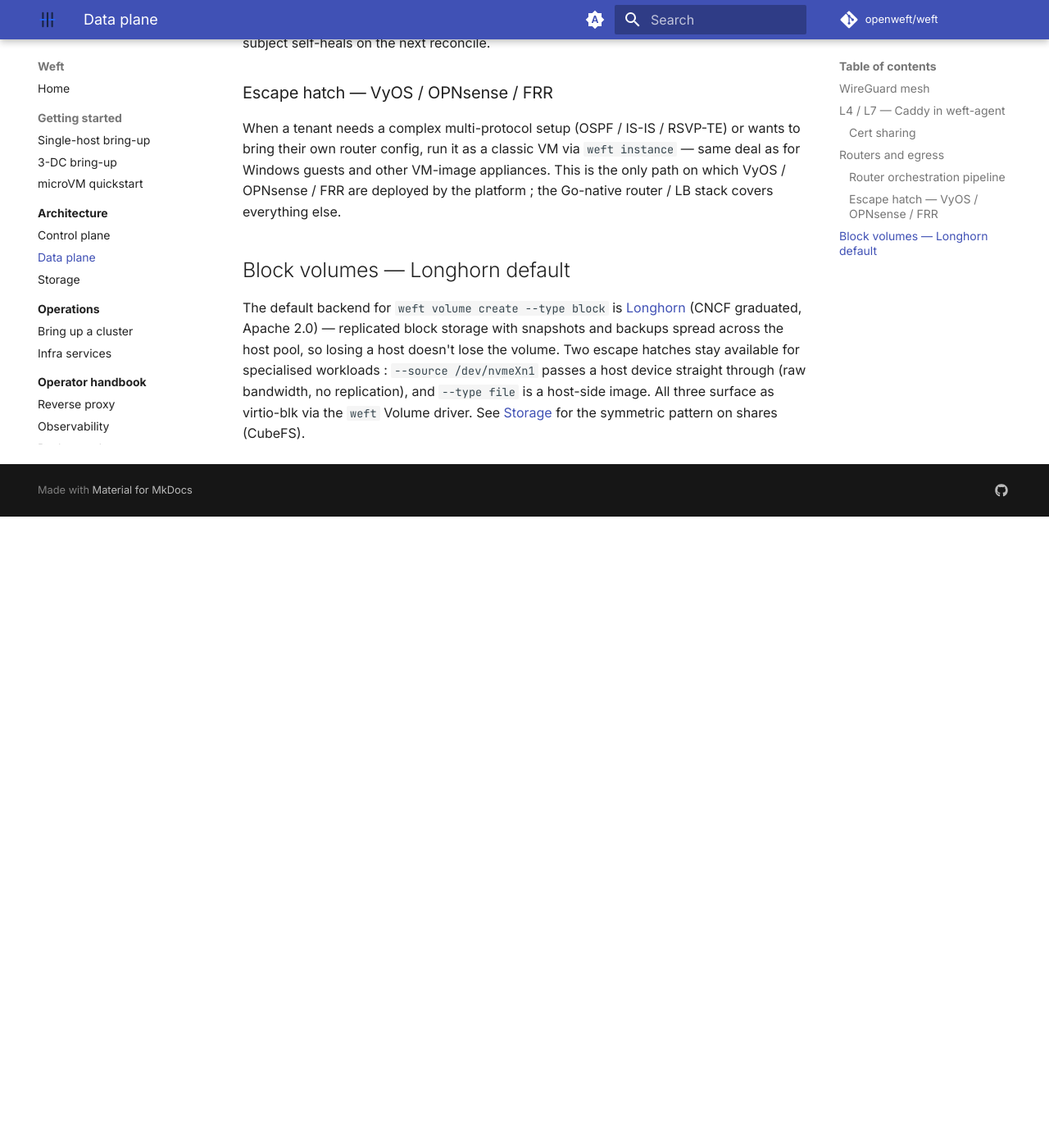
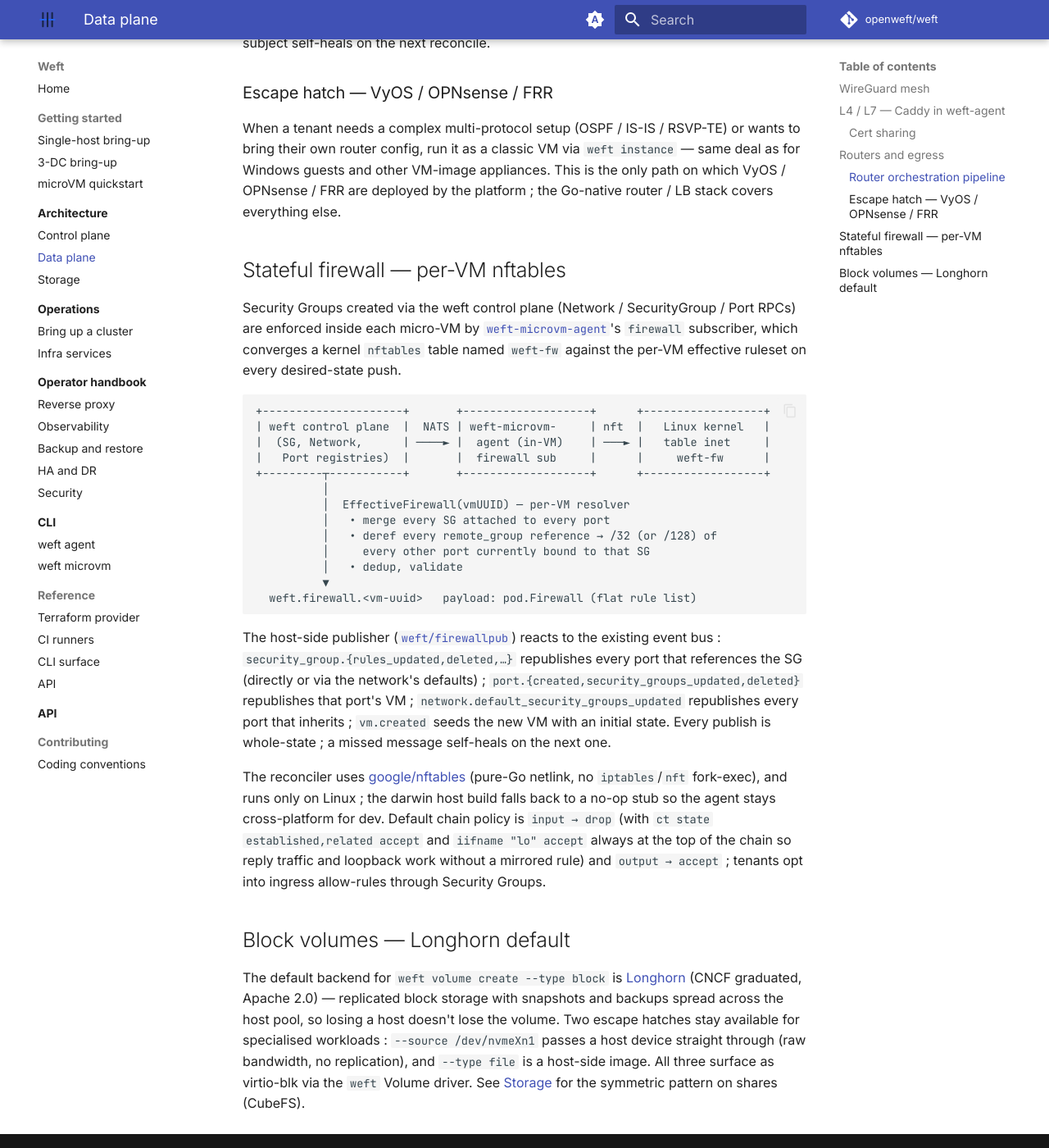
Before and after one commit to openweft/openweft.github.io, an MkDocs documentation site: the page built from docs/architecture/data-plane.md, in a window 1280 px wide and 1400 px high, scrolled down 2732 px. Shown: the whole window at 82% size. Built offline with MkDocs 1.6.1 and Material for MkDocs 9.7.7, drawn with Linux system fonts in a browser that asks for light colours; comment, search, counter and statistics services are not loaded; before the commit the page ends 3362 px from its top, so only the background shows below that.

Commit message:
docs: firewall pipeline (SG → NATS → nftables) in data-plane.md
Documents the end-to-end Security-Group enforcement that landed
across weft@9ffe727 (firewallpub publisher), weft-microvm-agent@6d0e970
(per-VM subscriber + nftables reconciler) and weft-microvm-init@fb45bc4
(pod.Firewall type + reconciler). Adds an ASCII diagram of the
control-plane → NATS → in-VM nftables flow plus the publisher's
event-reaction table, and clarifies the chain-policy defaults
(input drop with ct established/related/lo unconditional accept ;
output accept).

````diff
--- a/docs/architecture/data-plane.md
+++ b/docs/architecture/data-plane.md
@@ -134,6 +134,52 @@
 OPNsense / FRR are deployed by the platform ; the Go-native router /
 LB stack covers everything else.
 
+## Stateful firewall — per-VM nftables
+
+Security Groups created via the weft control plane (Network /
+SecurityGroup / Port RPCs) are enforced inside each micro-VM by
+[`weft-microvm-agent`](https://github.com/openweft/weft-microvm-agent)'s
+`firewall` subscriber, which converges a kernel `nftables` table
+named `weft-fw` against the per-VM effective ruleset on every
+desired-state push.
+
+```
++---------------------+       +-------------------+      +------------------+
+| weft control plane  |  NATS | weft-microvm-     | nft  |   Linux kernel   |
+|  (SG, Network,      | ────► |  agent (in-VM)    | ───► |   table inet     |
+|   Port registries)  |       |  firewall sub     |      |     weft-fw      |
++---------┬-----------+       +-------------------+      +------------------+
+          │
+          │  EffectiveFirewall(vmUUID) — per-VM resolver
+          │   • merge every SG attached to every port
+          │   • deref every remote_group reference → /32 (or /128) of
+          │     every other port currently bound to that SG
+          │   • dedup, validate
+          ▼
+  weft.firewall.<vm-uuid>   payload: pod.Firewall (flat rule list)
+```
+
+The host-side publisher
+([`weft/firewallpub`](https://github.com/openweft/weft/tree/main/firewallpub))
+reacts to the existing event bus :
+`security_group.{rules_updated,deleted,…}` republishes every port
+that references the SG (directly or via the network's defaults) ;
+`port.{created,security_groups_updated,deleted}` republishes that
+port's VM ; `network.default_security_groups_updated` republishes
+every port that inherits ; `vm.created` seeds the new VM with an
+initial state. Every publish is whole-state ; a missed message
+self-heals on the next one.
+
+The reconciler uses [google/nftables](https://github.com/google/nftables)
+(pure-Go netlink, no `iptables`/`nft` fork-exec), and runs only on
+Linux ; the darwin host build falls back to a no-op stub so the
+agent stays cross-platform for dev. Default chain policy is
+`input → drop` (with `ct state established,related accept` and
+`iifname "lo" accept` always at the top of the chain so reply
+traffic and loopback work without a mirrored rule) and
+`output → accept` ; tenants opt into ingress allow-rules through
+Security Groups.
+
 ## Block volumes — Longhorn default
 
 The default backend for `weft volume create --type block` is
````
